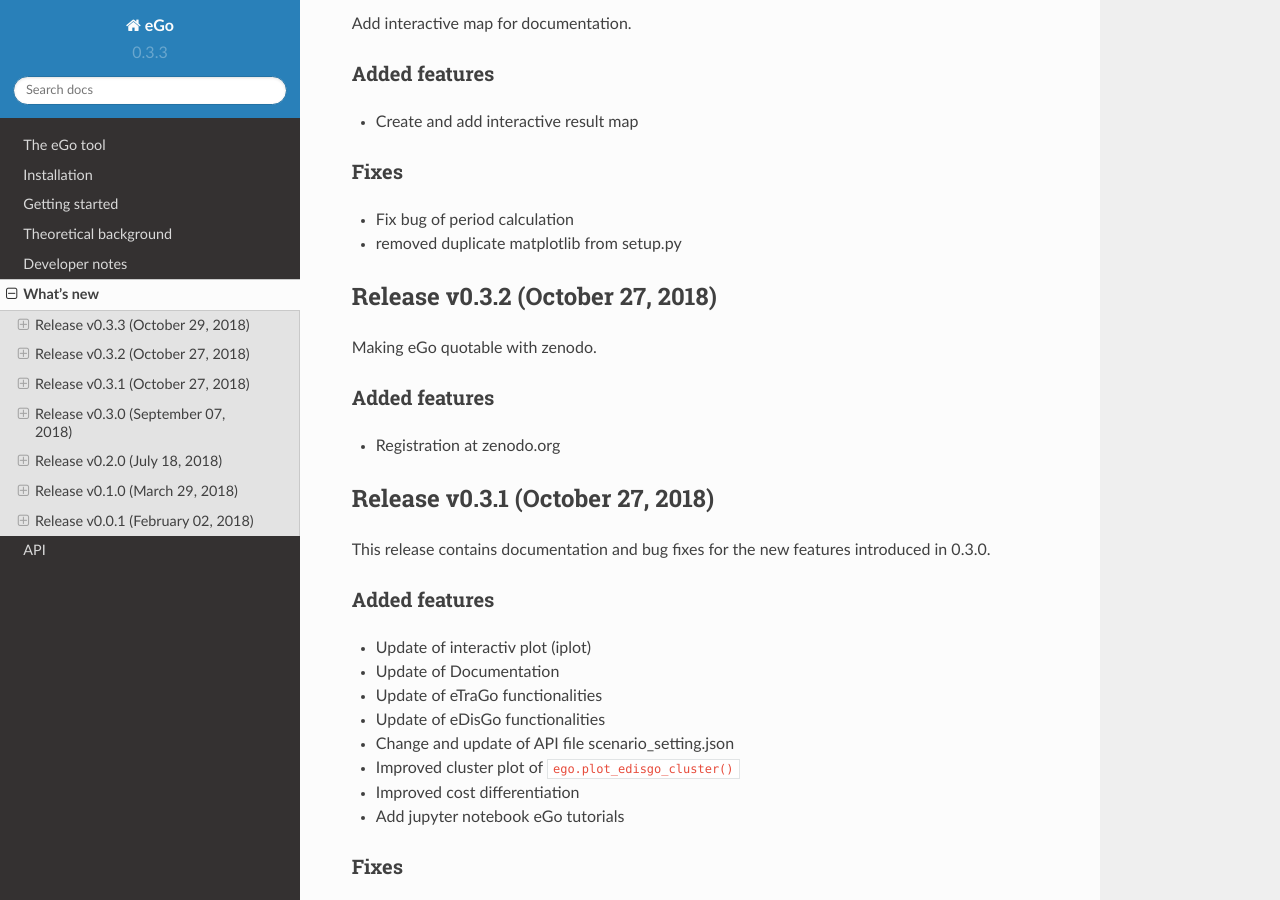
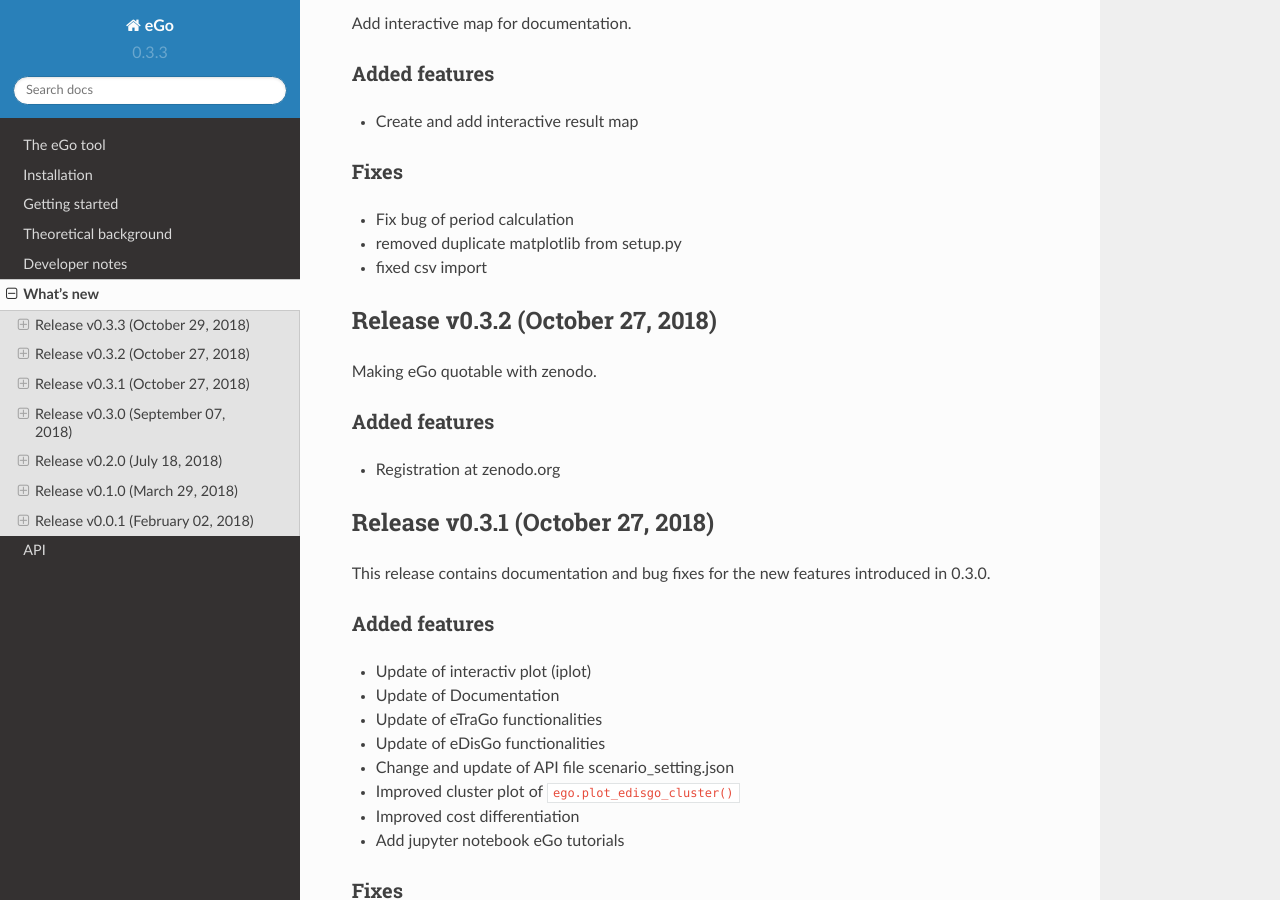
Before and after one commit to openego/eGo, a Sphinx documentation site: the page built from doc/whatsnew.rst, in a window 1280 px wide and 900 px high, scrolled down 432 px. Built offline with Sphinx 7.4.7 and the Read the Docs theme 2.0.0, drawn with Linux system fonts in a browser that asks for light colours; formulas are drawn with MathJax 3.

Commit message:
update release note

```diff
--- a/doc/whatsnew/v0-3-3.rst
+++ b/doc/whatsnew/v0-3-3.rst
@@ -13,3 +13,4 @@
 
 * Fix bug of period calculation
 * removed duplicate matplotlib from setup.py
+* fixed csv import
```
